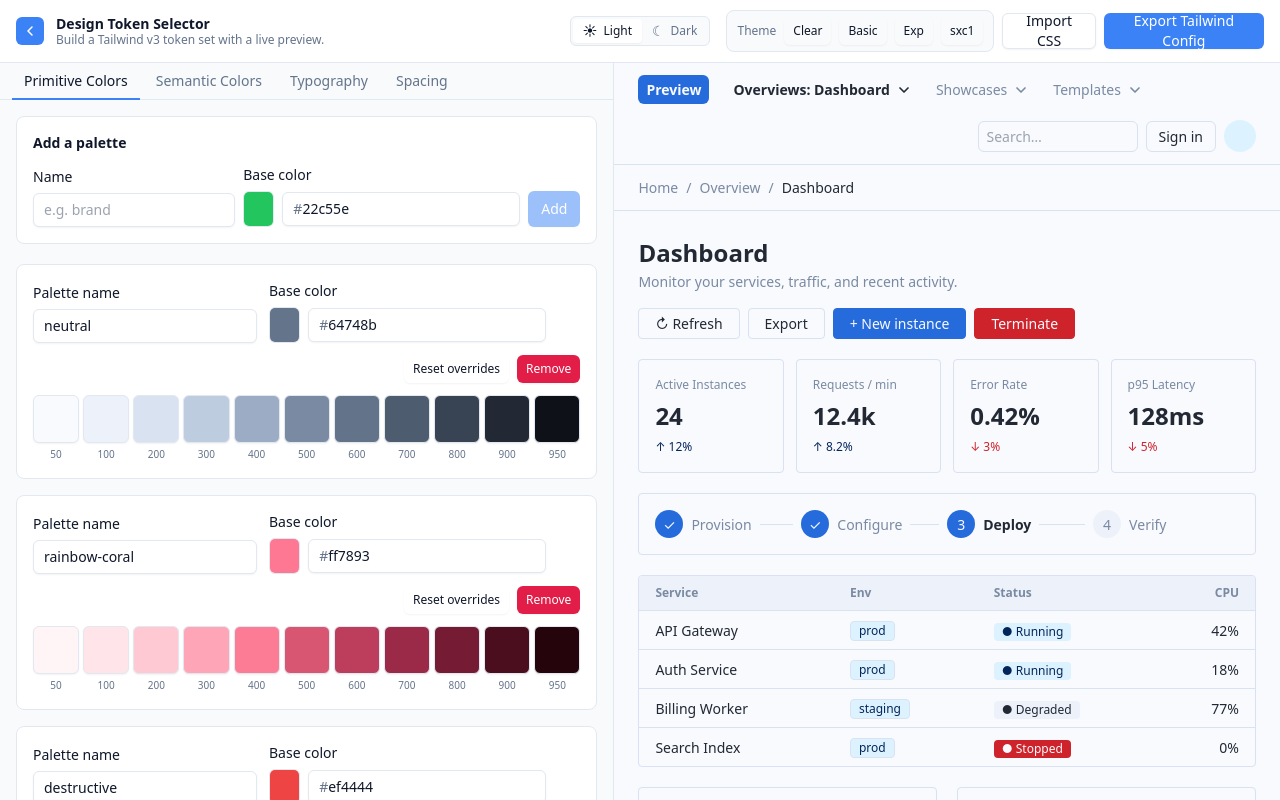
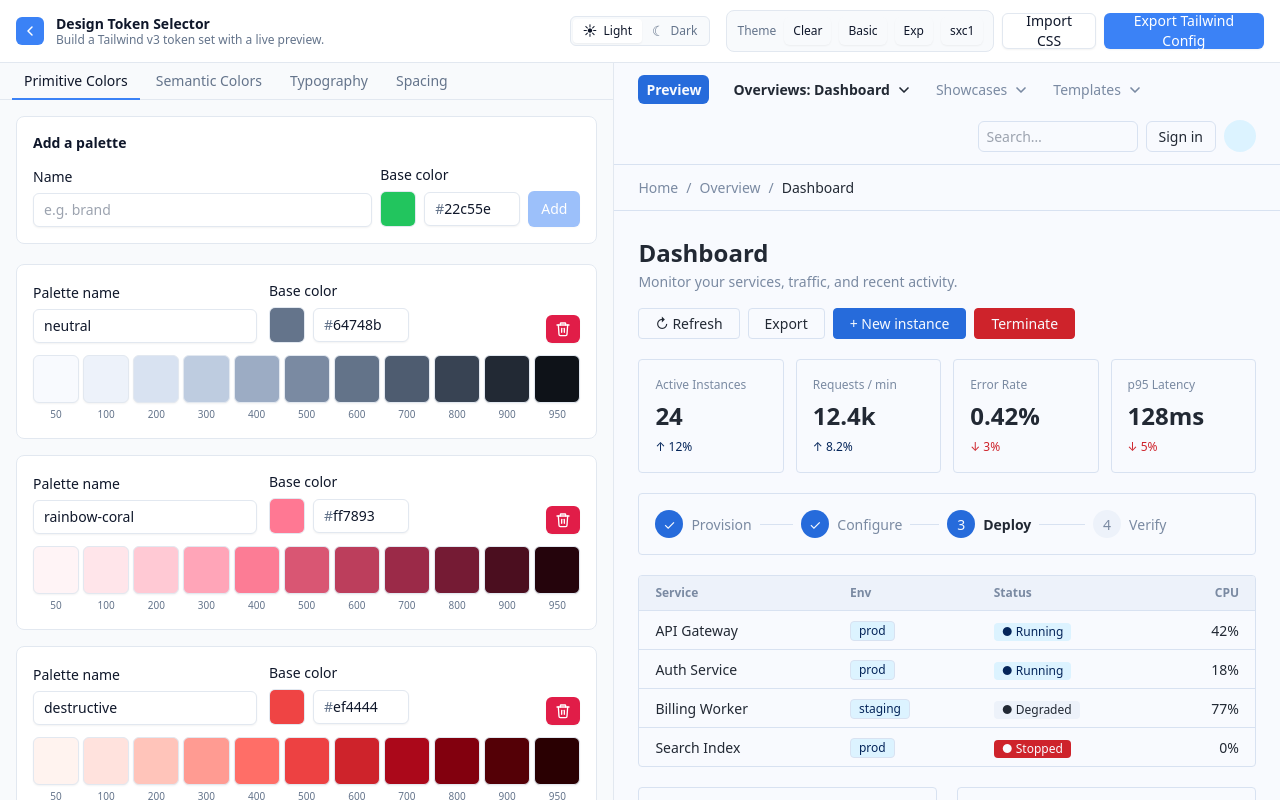
Before and after one commit to sxc1/design, a React (Vite) app in the folder designTester/: page / in a window 1280 px wide. Built offline with nearby package versions, Linux system fonts and the light colour scheme.

Commit message:
Condensed primitive colors UI elements

```diff
--- a/designTester/src/components/tokens/PrimitiveColorPanel.tsx
+++ b/designTester/src/components/tokens/PrimitiveColorPanel.tsx
@@ -79,7 +79,7 @@ export function PrimitiveColorPanel() {
                 value={newColor}
                 onChange={setNewColor}
                 invalid={!isValidColor(newColor)}
-                className="w-28"
+                className="w-24"
               />
             </div>
           </Field>
@@ -153,6 +153,7 @@ function PaletteCard({
   if (!palette) return null;
 
   const baseInvalid = !isValidColor(palette.baseColor);
+  const hasOverrides = Object.keys(palette.overrides).length > 0;
 
   // Editing the base color marks the card dirty so its "Confirm" button appears.
   const handleBaseColorChange = (value: string) => {
@@ -194,7 +195,7 @@ function PaletteCard({
               value={palette.baseColor}
               onChange={handleBaseColorChange}
               invalid={baseInvalid}
-              className="w-28"
+              className="w-24"
             />
           </div>
         </Field>
@@ -209,11 +210,34 @@ function PaletteCard({
           </Button>
         ) : null}
         <div className="ml-auto flex gap-2">
-          <Button size="sm" variant="ghost" onClick={() => resetPaletteOverrides(palette.id)}>
-            Reset overrides
-          </Button>
-          <Button size="sm" variant="danger" onClick={() => removePalette(palette.id)}>
-            Remove
+          {hasOverrides ? (
+            <Button size="sm" variant="ghost" onClick={() => resetPaletteOverrides(palette.id)}>
+              Reset overrides
+            </Button>
+          ) : null}
+          <Button
+            size="sm"
+            variant="danger"
+            onClick={() => removePalette(palette.id)}
+            aria-label="Remove palette"
+            title="Remove palette"
+          >
+            <svg
+              viewBox="0 0 24 24"
+              fill="none"
+              stroke="currentColor"
+              strokeWidth={2}
+              strokeLinecap="round"
+              strokeLinejoin="round"
+              className="h-4 w-4"
+              aria-hidden="true"
+            >
+              <path d="M3 6h18" />
+              <path d="M8 6V4a1 1 0 0 1 1-1h6a1 1 0 0 1 1 1v2" />
+              <path d="M19 6l-1 14a2 2 0 0 1-2 2H8a2 2 0 0 1-2-2L5 6" />
+              <path d="M10 11v6" />
+              <path d="M14 11v6" />
+            </svg>
           </Button>
         </div>
       </div>
--- a/designTester/src/components/ui/Field.tsx
+++ b/designTester/src/components/ui/Field.tsx
@@ -67,11 +67,13 @@ export function HexInput({
   return (
     <div
       className={[
-        'inline-flex w-full items-center rounded-md border bg-app-surface shadow-sm transition focus-within:ring-2',
+        'inline-flex items-center rounded-md border bg-app-surface shadow-sm transition focus-within:ring-2',
         invalid
           ? 'border-rose-500 focus-within:border-rose-500 focus-within:ring-rose-500/30'
           : 'border-app-border focus-within:border-app-accent focus-within:ring-app-accent/40',
-        className ?? '',
+        // Default to full width; a width passed via className (e.g. w-24) wins
+        // because the hardcoded w-full would otherwise override it on CSS order.
+        className ?? 'w-full',
       ].join(' ')}
     >
       <span
```
